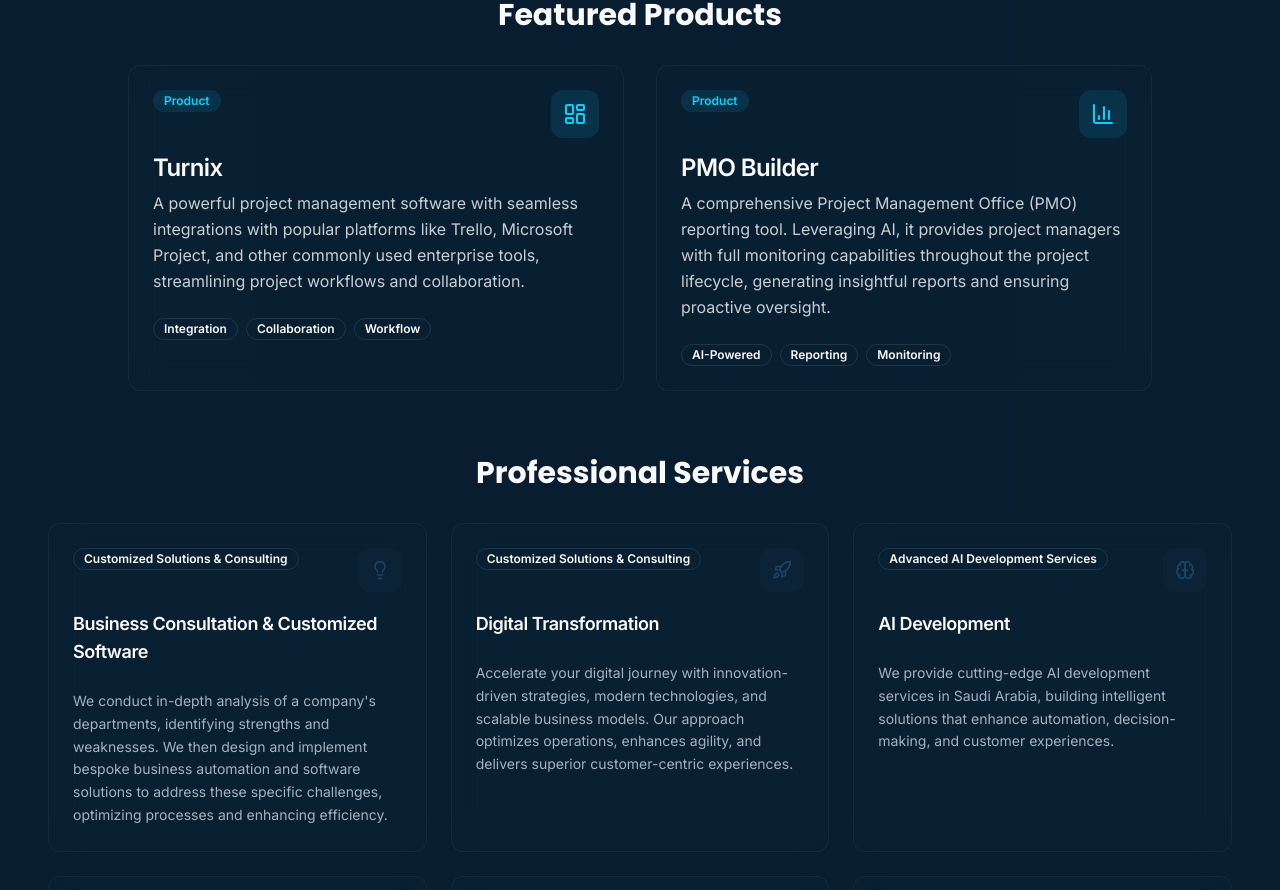
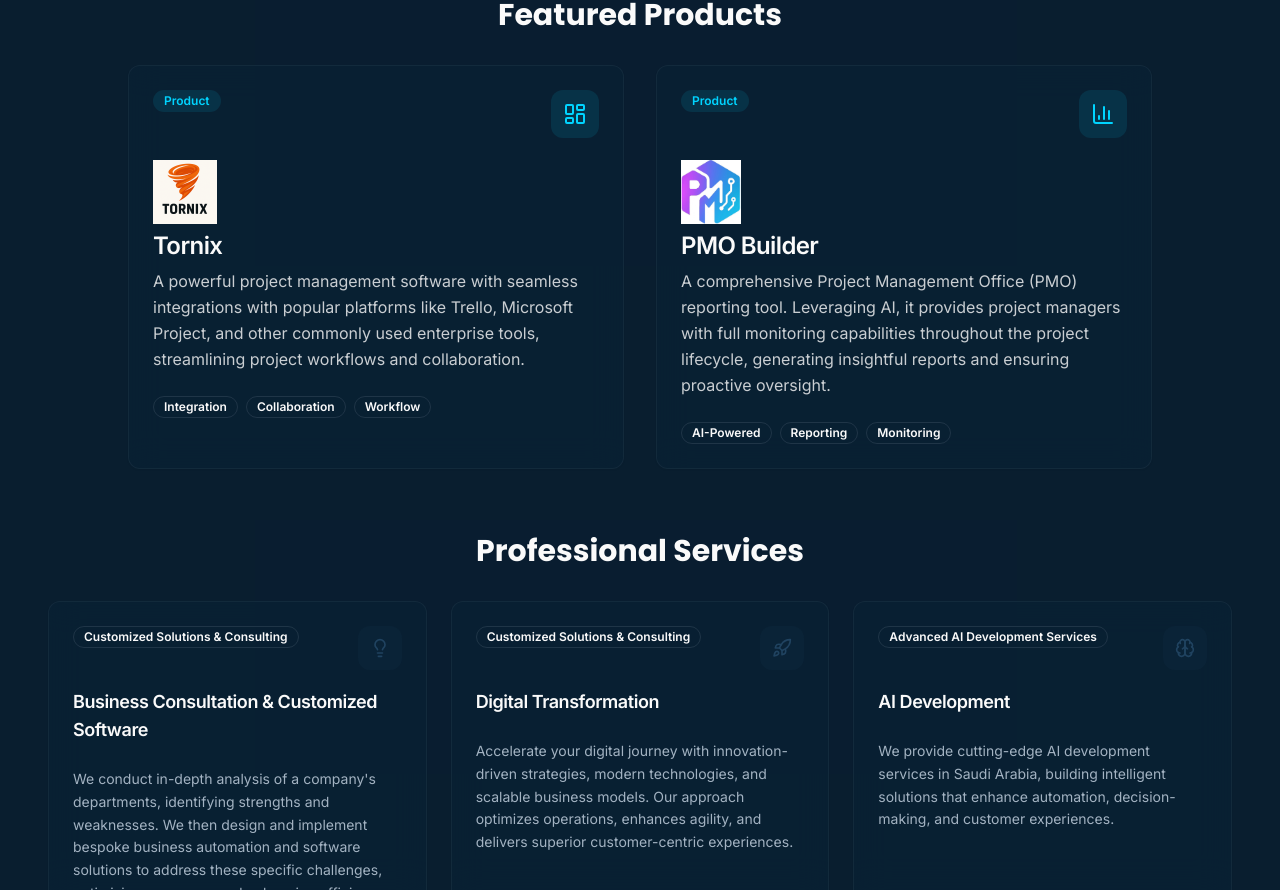
Before and after one commit to karem505/ailigent-spark, a React (Vite) app: page / in a window 1280 px wide. Shown: the part 1767-2657 px from the top of the page. Built offline with nearby package versions, Linux system fonts and the light colour scheme; the HTML template or start-up script is replaced by a standard one.

Commit message:
Refactor ProductsServices component

```diff
--- a/src/components/ProductsServices.tsx
+++ b/src/components/ProductsServices.tsx
@@ -1,14 +1,17 @@
 import { Card, CardContent, CardDescription, CardHeader, CardTitle } from "@/components/ui/card";
 import { Badge } from "@/components/ui/badge";
 import { LayoutDashboard, BarChart3, Lightbulb, Rocket, Brain, MessageSquare, Link2, Zap } from "lucide-react";
+import tornixLogo from "@/assets/tornix-product-logo.png";
+import pmoBuilderLogo from "@/assets/pmo-builder-logo.jpg";
 
 export const ProductsServices = () => {
   const products = [
     {
       badge: "Product",
-      title: "Turnix",
+      title: "Tornix",
       description: "A powerful project management software with seamless integrations with popular platforms like Trello, Microsoft Project, and other commonly used enterprise tools, streamlining project workflows and collaboration.",
       icon: LayoutDashboard,
+      logo: tornixLogo,
       tags: ["Integration", "Collaboration", "Workflow"],
     },
     {
@@ -16,6 +19,7 @@ export const ProductsServices = () => {
       title: "PMO Builder",
       description: "A comprehensive Project Management Office (PMO) reporting tool. Leveraging AI, it provides project managers with full monitoring capabilities throughout the project lifecycle, generating insightful reports and ensuring proactive oversight.",
       icon: BarChart3,
+      logo: pmoBuilderLogo,
       tags: ["AI-Powered", "Reporting", "Monitoring"],
     },
   ];
@@ -87,13 +91,16 @@ export const ProductsServices = () => {
                 style={{ animationDelay: `${index * 0.1}s` }}
               >
                 <CardHeader>
-                  <div className="flex items-start justify-between mb-2">
+                  <div className="flex items-start justify-between mb-4">
                     <Badge variant="secondary" className="bg-primary/10 text-primary">
                       {product.badge}
                     </Badge>
                     <div className="p-3 rounded-lg bg-primary/10 group-hover:scale-110 transition-transform">
                       <product.icon className="w-6 h-6 text-primary" />
                     </div>
+                  </div>
+                  <div className="mb-4">
+                    <img src={product.logo} alt={`${product.title} logo`} className="h-16 w-auto object-contain" />
                   </div>
                   <CardTitle className="text-2xl">{product.title}</CardTitle>
                   <CardDescription className="text-base text-foreground/80 leading-relaxed">
```
Also changed, not shown: src/assets/pmo-builder-logo.jpg (added), src/assets/tornix-product-logo.png (added).
